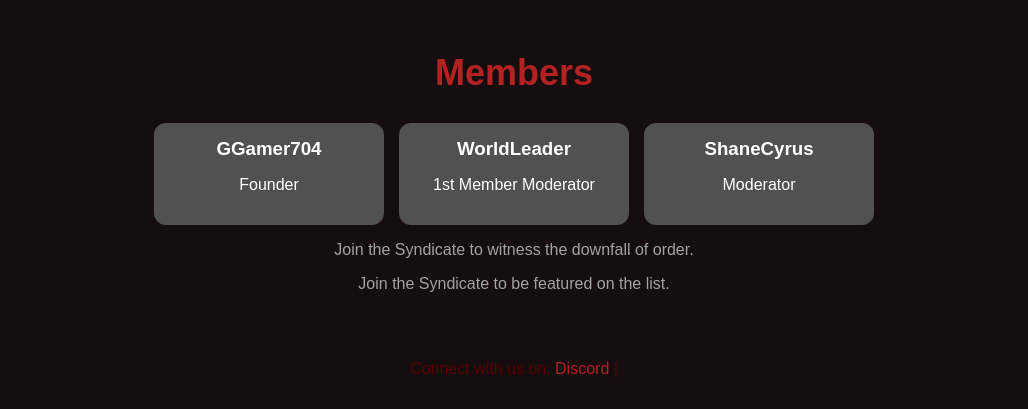
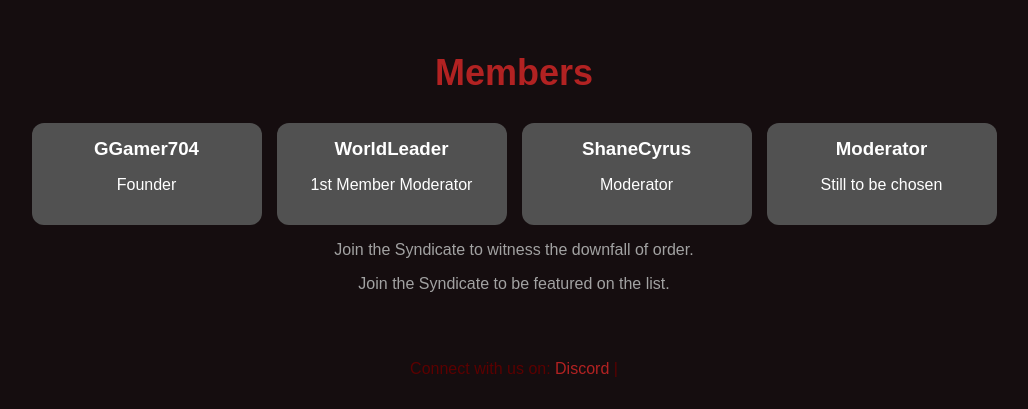
Before and after one commit to GGamer704/TheGameClan, a plain HTML site: page TheMainPhage.html in a window 1280 px wide. Shown: the part 741-1150 px from the top of the page, without its empty margins (126-1154 px from the left). Drawn offline with Linux system fonts and the light colour scheme; a web font is replaced by a local one.

Commit message:
Update TheMainPhage.html
4th card

```diff
--- a/TheMainPhage.html
+++ b/TheMainPhage.html
@@ -39,6 +39,10 @@
                 <h3>ShaneCyrus</h3>
                 <p>Moderator</p>
             </div>
+            <div class="MemberCard">
+                <h3>Moderator</h3>
+                <p>Still to be chosen</p>
+            </div>
         </div>
         <p>Join the Syndicate to witness the downfall of order.</p>
         <p class="small-text">Join the Syndicate to be featured on the list.</p>
```
